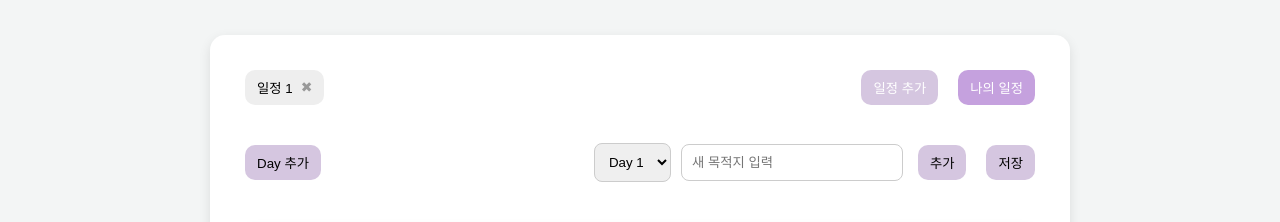
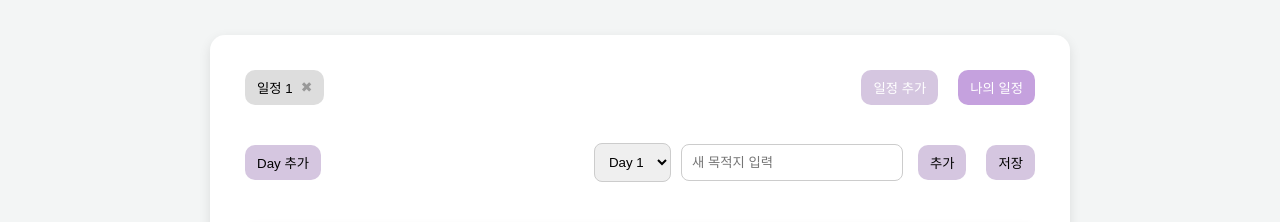
Before and after one commit to prgrms-aibe-devcourse/AIBE2-Project1-Team03, a plain HTML site: page test11/html/plan.html in a window 1280 px wide. Shown: the part 154-376 px from the top of the page. Drawn offline with Linux system fonts and the light colour scheme; no server answers.

Commit message:
active tap css 수정

```diff
--- a/test11/css/plan.css
+++ b/test11/css/plan.css
@@ -187,6 +187,10 @@ body {
     background-color: #ddd;
   }
 
+  .tab.active:not(.my-schedule-tab) {
+    background-color: #ddd;
+  }
+
   .add-tab {
     background-color: #d5c6e0;
     color: white;
```
